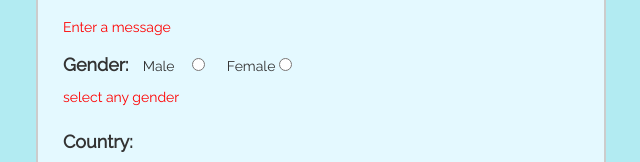
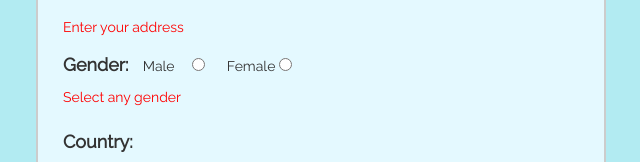
Before and after one commit to Savn07/AngularForm, a plain HTML site: page index.html in a window 1280 px wide. Shown: the part 532-694 px from the top of the page, 319-959 px from the left. Drawn offline with nearby package versions, Linux system fonts and the light colour scheme.

Commit message:
Update index.html

```diff
--- a/index.html
+++ b/index.html
@@ -65,7 +65,7 @@
                         <textarea type="textarea" rows="2" cols="50" name="message" class="form-control"
                             ng-model="user.message" placeholder="Enter Your Address" autocomplete="off"
                             required></textarea><br>
-                        <span class="msg" ng-show="frm.message.$error.required">Enter a message</span>
+                        <span class="msg" ng-show="frm.message.$error.required">Enter your address</span>
                     </div>
                     <!--Code to validate gender field-->
                     <div class="form-group">
@@ -74,7 +74,7 @@
                             value="male" required>
                         &nbsp;&nbsp;&nbsp;&nbsp Female <input type="radio" name="gender" ng-model="user.gender"
                             value="female" required></br>
-                        <span class="msg" ng-show="frm.gender.$error.required">select any gender</span>
+                        <span class="msg" ng-show="frm.gender.$error.required">Select any gender</span>
                     </div>
                     <!--Code to validate country field-->
                     <div class="form-group">
```
